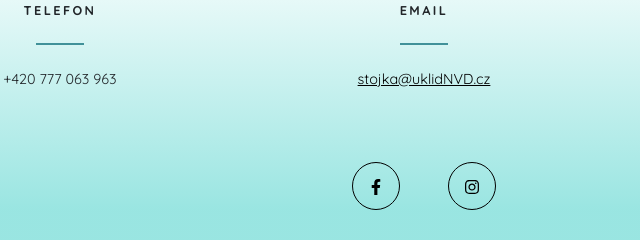
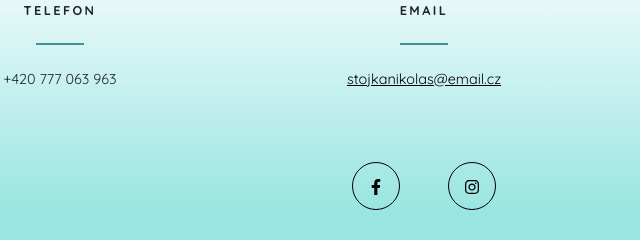
Before and after one commit to nvduklid/nvduklid.github.io, a plain HTML site: page index.html in a window 1280 px wide. Shown: the part 6370-6610 px from the top of the page, 216-856 px from the left. Drawn offline with nearby package versions, Linux system fonts and the light colour scheme.

Commit message:
change mail address

```diff
--- a/index.html
+++ b/index.html
@@ -329,7 +329,7 @@
                 <h4 class="text-uppercase m-0">Email</h4>
                 <hr class="my-4 mx-auto" />
                 <div class="small text-black-51">
-                  <a href="mailto:stojka@uklidNVD.cz">stojka@uklidNVD.cz</a>
+                  <a href="mailto:stojkanikolas@email.cz">stojkanikolas@email.cz</a>
                 </div>
               </div>
             </div>
```
Also changed, not shown: 3 other files.
